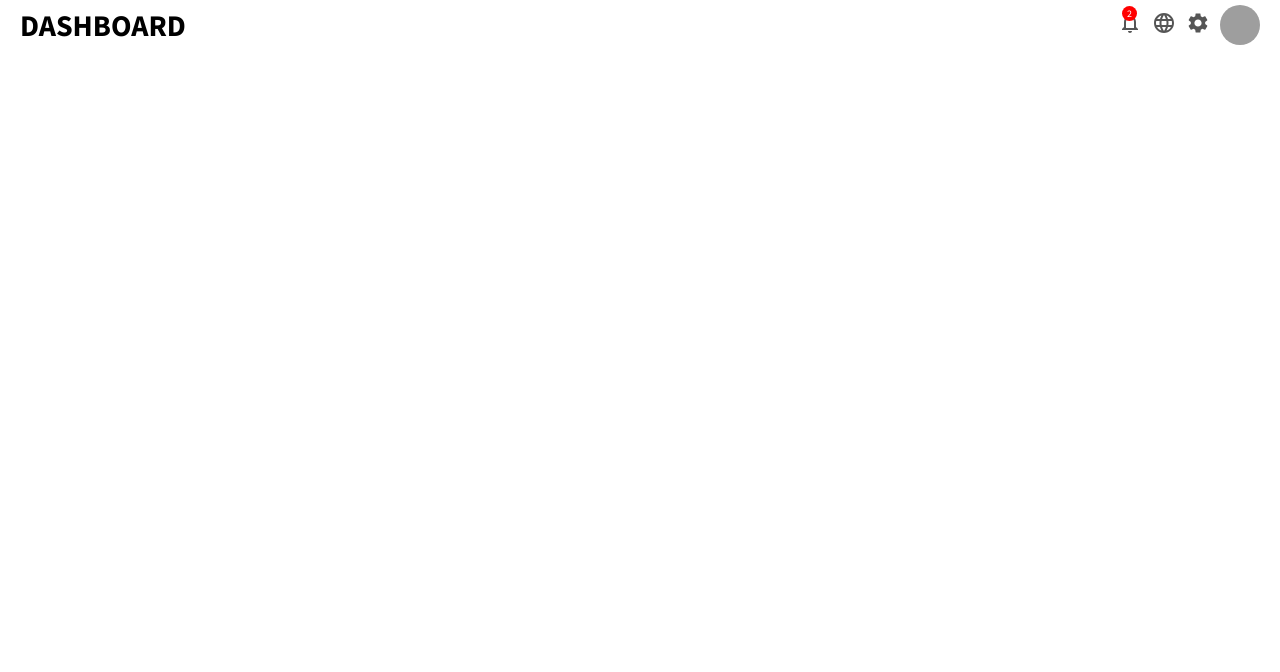
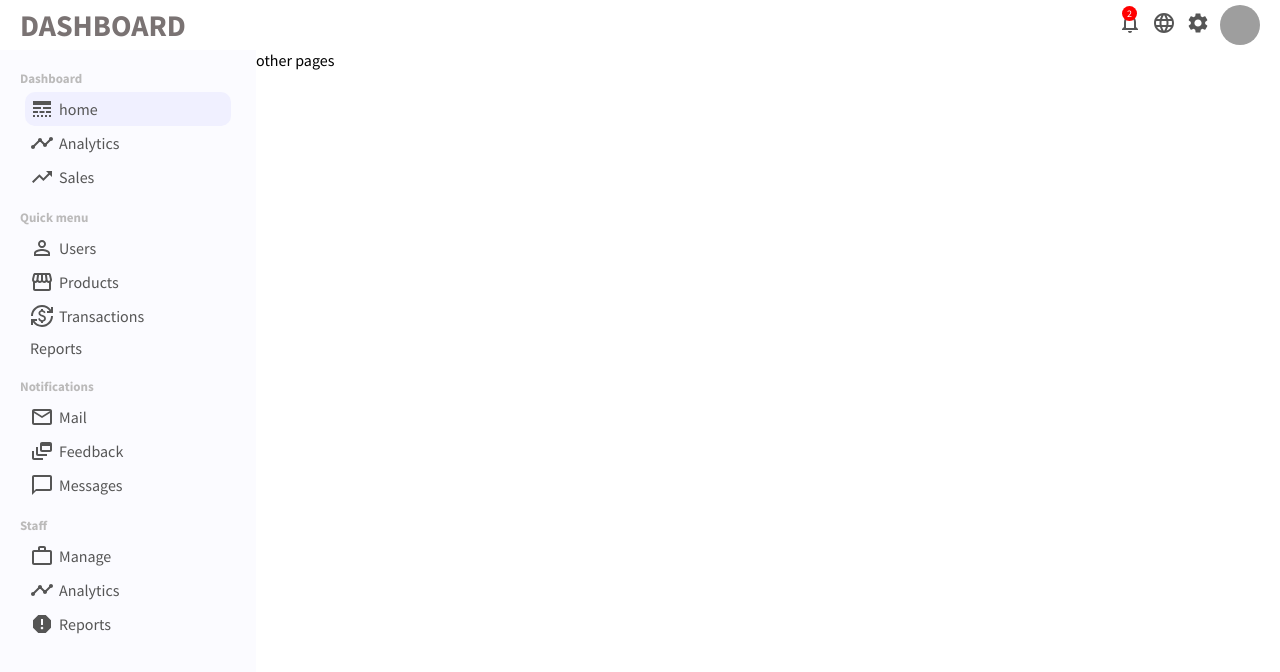
Before and after one commit to Nnvedward/dashboard, a React (Create React App) app: page / in a window 1280 px wide. Shown: the top 672 px of the page. Built offline with nearby package versions, Linux system fonts and the light colour scheme; grey boxes are pictures that could not be loaded.

Commit message:
Setup sidebar component

```diff
--- a/src/App.js
+++ b/src/App.js
@@ -1,9 +1,15 @@
-import Topbar from "./components/Topbar";
+import Sidebar from "./components/sidebar/Sidebar";
+import Topbar from "./components/topbar/Topbar";
+import './app.css'
 
 const App = () => {
   return (
     <div>
       <Topbar />
+      <div className="container">
+        <Sidebar />
+        <div className="others">other pages</div>
+      </div>
     </div>
   );
 }
--- /dev/null
+++ b/src/app.css
@@ -0,0 +1,8 @@
+.container {
+    display: flex;
+}
+
+.others {
+    flex: 4;
+    background-color: white;
+}
--- /dev/null
+++ b/src/components/sidebar/Sidebar.jsx
@@ -0,0 +1,88 @@
+import './sidebar.css'
+
+import React from 'react'
+import { ChatBubbleOutline, CurrencyExchange, DynamicFeed, LineStyle, MailOutline, PermIdentity, Report, Storefront, Timeline, TrendingUp, WorkOutline } from '@mui/icons-material'
+import { BarChart } from 'recharts'
+
+const Sidebar = () => {
+    return (
+        <div className='sidebar'>
+            <div className='sidebarWrapper'>
+                <div className='sidebarMenu'>
+                    <h3 className='sidebarTitle'>Dashboard</h3>
+                    <ul className='sidebarList'>
+                        <li className='sidebarListItem active'>
+                            <LineStyle className='sidebarIcon'/>
+                            home
+                        </li>
+                        <li className='sidebarListItem'>
+                            <Timeline className='sidebarIcon'/>
+                            Analytics
+                        </li>
+                        <li className='sidebarListItem'>
+                            <TrendingUp className='sidebarIcon'/>
+                            Sales
+                        </li>
+                    </ul>
+                </div>
+                <div className='sidebarMenu'>
+                    <h3 className='sidebarTitle'>Quick menu</h3>
+                    <ul className='sidebarList'>
+                        <li className='sidebarListItem'>
+                            <PermIdentity className='sidebarIcon'/>
+                            Users
+                        </li>
+                        <li className='sidebarListItem'>
+                            <Storefront className='sidebarIcon'/>
+                            Products
+                        </li>
+                        <li className='sidebarListItem'>
+                            <CurrencyExchange className='sidebarIcon'/>
+                            Transactions
+                        </li>
+                        <li className='sidebarListItem'>
+                            <BarChart className='sidebarIcon'/>
+                            Reports
+                        </li>
+                    </ul>
+                </div>
+                <div className='sidebarMenu'>
+                    <h3 className='sidebarTitle'>Notifications</h3>
+                    <ul className='sidebarList'>
+                        <li className='sidebarListItem'>
+                            <MailOutline className='sidebarIcon'/>
+                            Mail
+                        </li>
+                        <li className='sidebarListItem'>
+                            <DynamicFeed className='sidebarIcon'/>
+                            Feedback
+                        </li>
+                        <li className='sidebarListItem'>
+                            <ChatBubbleOutline className='sidebarIcon'/>
+                            Messages
+                        </li>
+                    </ul>
+                </div>
+                <div className='sidebarMenu'>
+                    <h3 className='sidebarTitle'>Staff</h3>
+                    <ul className='sidebarList'>
+                        <li className='sidebarListItem'>
+                            <WorkOutline className='sidebarIcon'/>
+                            Manage
+                        </li>
+                        <li className='sidebarListItem'>
+                            <Timeline className='sidebarIcon'/>
+                            Analytics
+                        </li>
+                        <li className='sidebarListItem'>
+                            <Report className='sidebarIcon'/>
+                            Reports
+                        </li>
+                    </ul>
+                </div>
+            </div>
+        </div>
+    )
+}
+
+export default Sidebar
--- /dev/null
+++ b/src/components/sidebar/sidebar.css
@@ -0,0 +1,44 @@
+.sidebar {
+    flex: 1;
+    height: calc(100vh - 50px);
+    background-color: rgb(251, 251, 255);
+    position: sticky;
+    top: 50px;
+}
+
+.sidebarWrapper {
+    padding: 20px;
+    color: #555;
+}
+
+.sidebarMenu {
+    margin-bottom: 10px;
+}
+
+.sidebarTitle {
+    font-size: 13px;
+    color: rgb(187, 186, 186);
+}
+
+.sidebarList {
+    list-style: none;
+    padding: 5px;
+}
+
+.sidebarListItem {
+    padding: 5px;
+    cursor: pointer;
+    display: flex;
+    align-items: center;
+    border-radius: 10px;
+}
+
+.sidebarListItem.active,
+.sidebarListItem:hover {
+    background-color: rgb(240, 240, 255);
+}
+
+.sidebarIcon {
+    margin-right: 5px;
+    font-size: 20px;
+}
--- a/src/components/topbar.css
+++ b/src/components/topbar/topbar.css
@@ -18,7 +18,7 @@
 .logo {
     font-weight: bold;
     font-size: 30px;
-    color: black;
+    color: rgb(122, 115, 115);
     cursor: pointer;
 }
 
```
Also changed, not shown: src/components/topbar/Topbar.jsx (renamed from src/components/Topbar.jsx), src/pages/home/Home.jsx (added), src/pages/home/home.css (added).
